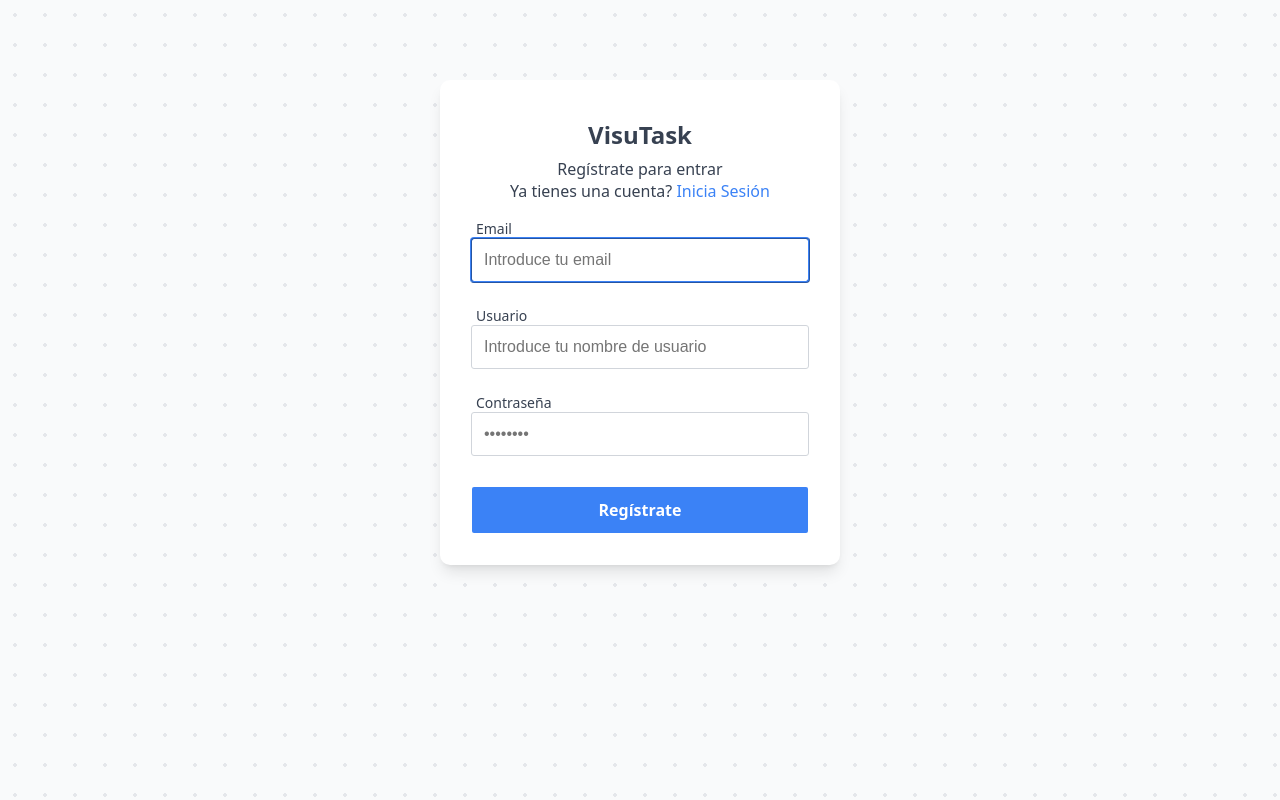
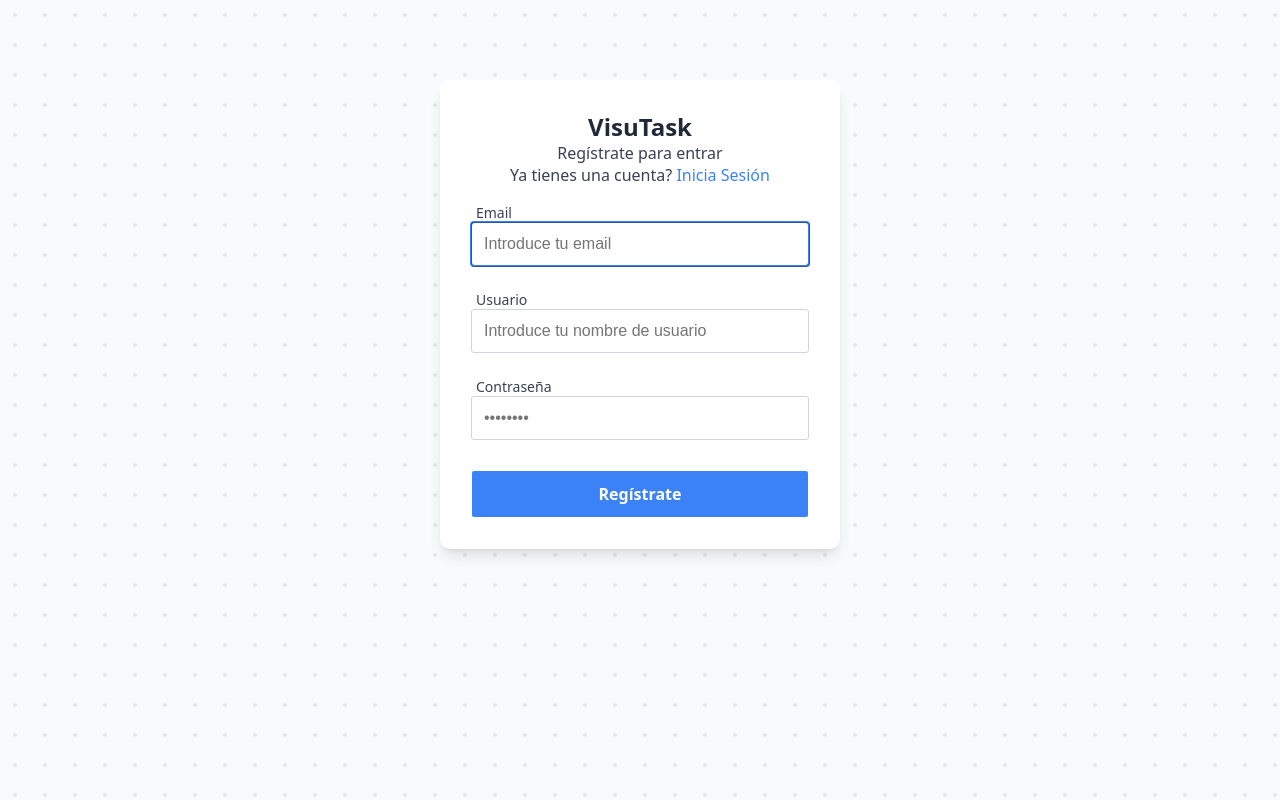
Before and after one commit to minvdev/visu-task, a React (Vite) app in the folder frontend-react/: page /register in a window 1280 px wide. Built offline with nearby package versions, Linux system fonts and the light colour scheme.

Commit message:
Update  `RegisterForm` and `LoginForm` component to stop using the deprecated `noMargin` class of `Heading` component.

```diff
--- a/frontend-react/src/components/organisms/LoginForm/LoginForm.jsx
+++ b/frontend-react/src/components/organisms/LoginForm/LoginForm.jsx
@@ -30,7 +30,7 @@ export const LoginForm = ({
 	return (
 		<form className={styles.form} onSubmit={handleSubmit}>
 			<div className={styles.header}>
-				<Heading level={2} variants={["noMargin"]}>
+				<Heading level={2} className={styles.noMargin}>
 					VisuTask
 				</Heading>
 				<p className={styles.subtitle}>
--- a/frontend-react/src/components/organisms/LoginForm/LoginForm.module.css
+++ b/frontend-react/src/components/organisms/LoginForm/LoginForm.module.css
@@ -15,6 +15,10 @@
 .header {
 	text-align: center;
 	margin-bottom: 1rem;
+}
+
+.noMargin {
+	margin: 0;
 }
 
 .errorAlert {
--- a/frontend-react/src/components/organisms/RegisterForm/RegisterForm.jsx
+++ b/frontend-react/src/components/organisms/RegisterForm/RegisterForm.jsx
@@ -31,7 +31,7 @@ export const RegisterForm = ({
 	return (
 		<form className={styles.form} onSubmit={handleSubmit}>
 			<div className={styles.header}>
-				<Heading level={2} variants={["noMargin"]}>
+				<Heading level={2} className={styles.noMargin}>
 					VisuTask
 				</Heading>
 				<p className={styles.subtitle}>
--- a/frontend-react/src/components/organisms/RegisterForm/RegisterForm.module.css
+++ b/frontend-react/src/components/organisms/RegisterForm/RegisterForm.module.css
@@ -15,6 +15,10 @@
 .header {
 	text-align: center;
 	margin-bottom: 1rem;
+}
+
+.noMargin {
+	margin: 0;
 }
 
 .errorAlert {
```
